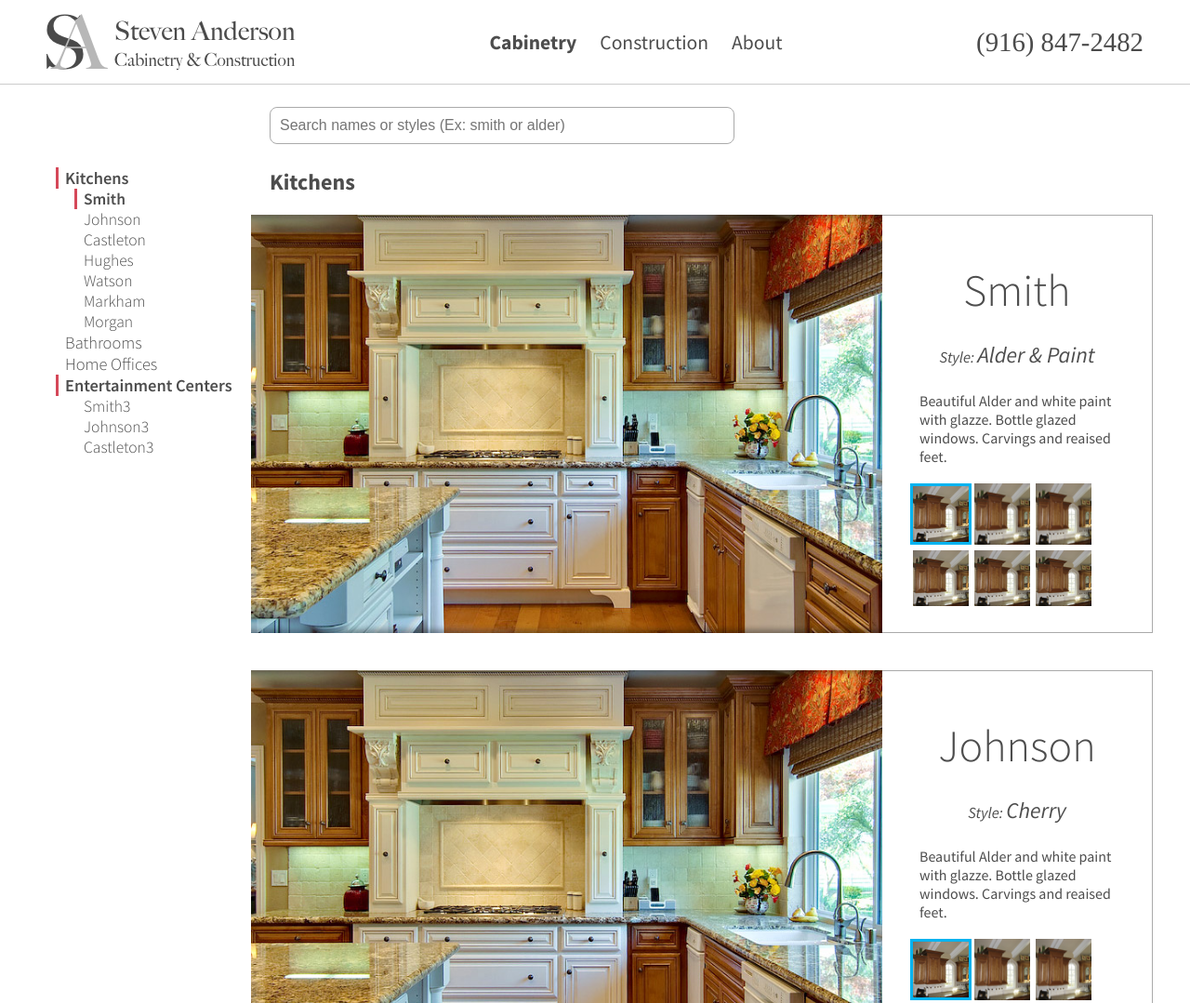
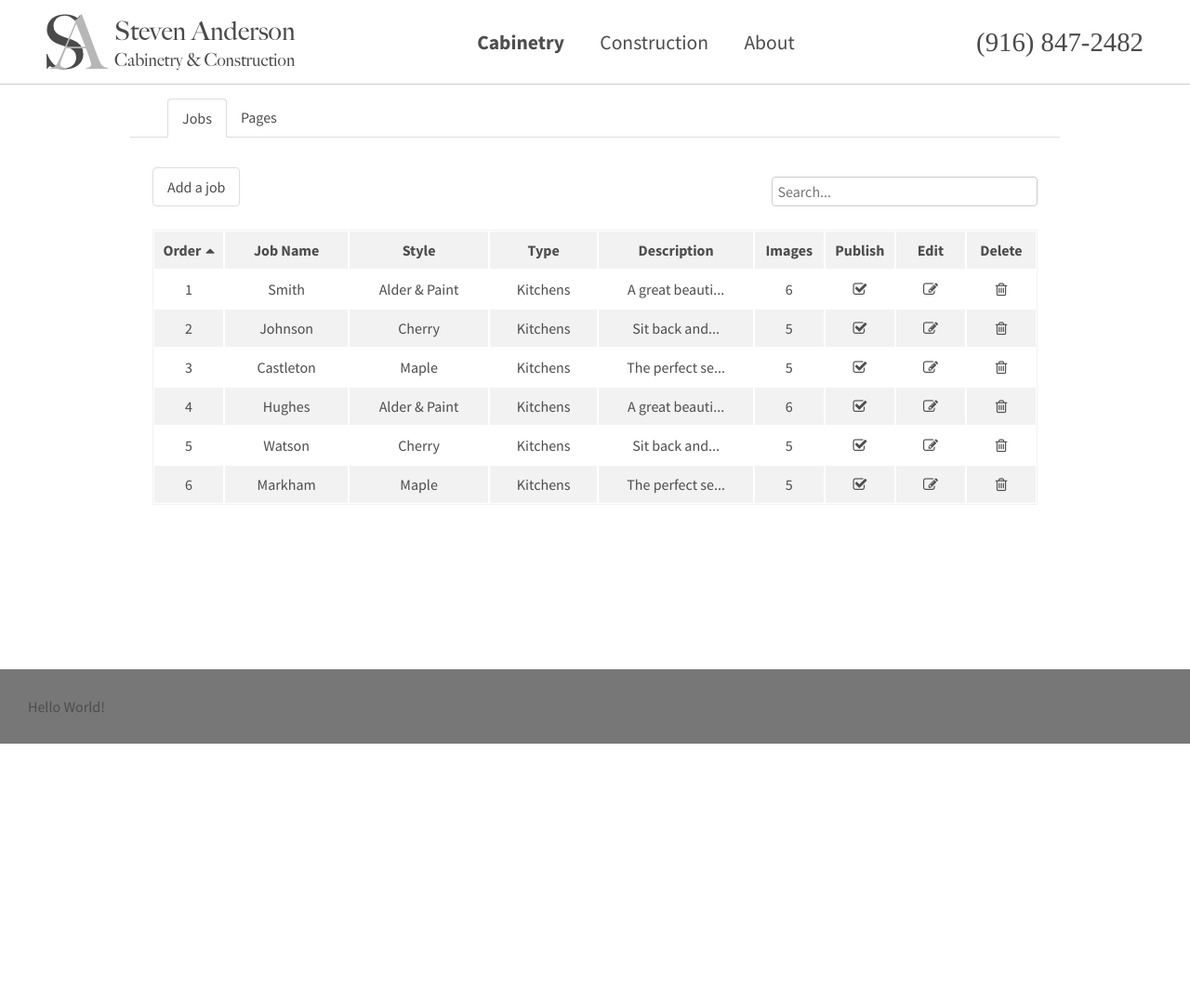
Before and after one commit to dallinja/stevenshop, a plain HTML site: page admin.html in a window 1280 px wide. Shown: the top 1079 px of the page at 93% size. After the commit the page ends 800 px from the top, so only its background shows below. Drawn offline with nearby package versions, Linux system fonts and the light colour scheme.

Commit message:
admin jobs tab ready

```diff
--- a/admin.html
+++ b/admin.html
@@ -6,6 +6,7 @@
 
 		<title>Steven Anderson Cabinetry&Construction</title>
 		<link rel="stylesheet" href="css/styles.css">
+		<link rel="stylesheet" href="css/admin.css">
 		<link href='https://fonts.googleapis.com/css?family=Source+Sans+Pro:400,300,400italic,600,700' rel='stylesheet' type='text/css'>
 		<link rel="stylesheet" href="https://maxcdn.bootstrapcdn.com/font-awesome/4.5.0/css/font-awesome.min.css">
 		<script src="https://ajax.googleapis.com/ajax/libs/jquery/1.12.0/jquery.min.js"></script>
@@ -17,89 +18,102 @@
 	<site-header></site-header>
 
 	<div class="container">
+		<div class="admin-container">
+			<nav>
+				<ul>
+					<li class="active"><a href="#jobs">Jobs</a></li>
+					<li><a href="#pages">Pages</a></li>
+				</ul>
+			</nav>
+			<div class="admin-content">
+				<div class="admin-tools">
+					<button class="btn left">Add a job</button>
+					<input class="admin-search right" placeholder="Search...">
+				</div>
+				<div class="Table">
+					<div class="Table-row Table-header">
+						<div class="Table-row-item f10">Order<i class="fa fa-caret-up"></i></div>
+						<div class="Table-row-item f14">Job Name</div>
+						<div class="Table-row-item f16">Style</div>
+						<div class="Table-row-item f12">Type</div>
+						<div class="Table-row-item f18">Description</div>
+						<div class="Table-row-item f10">Images</div>
+						<div class="Table-row-item f10">Publish</div>
+						<div class="Table-row-item f10">Edit</div>
+						<div class="Table-row-item f10">Delete</div>
+					</div>
+					<div class="Table-row">
+						<div class="Table-row-item f10" data-header="Header1">1</div>
+						<div class="Table-row-item f14" data-header="Header2">Smith</div>
+						<div class="Table-row-item f16" data-header="Header3">Alder & Paint</div>
+						<div class="Table-row-item f12" data-header="Header4">Kitchens</div>
+						<div class="Table-row-item f18" data-header="Header5">A great beauti...</div>
+						<div class="Table-row-item f10" data-header="Header6">6</div>
+						<div class="Table-row-item f10" data-header="Header7"><i class="fa fa-check-square-o"></i></div>
+						<div class="Table-row-item f10" data-header="Header8"><i class="fa fa-pencil-square-o"></i></div>
+						<div class="Table-row-item f10" data-header="Header9"><i class="fa fa-trash-o"></i></div>
+					</div>
+					<div class="Table-row">
+						<div class="Table-row-item f10" data-header="Header1">2</div>
+						<div class="Table-row-item f14" data-header="Header2">Johnson</div>
+						<div class="Table-row-item f16" data-header="Header3">Cherry</div>
+						<div class="Table-row-item f12" data-header="Header4">Kitchens</div>
+						<div class="Table-row-item f18" data-header="Header5">Sit back and...</div>
+						<div class="Table-row-item f10" data-header="Header6">5</div>
+						<div class="Table-row-item f10" data-header="Header7"><i class="fa fa-check-square-o"></i></div>
+						<div class="Table-row-item f10" data-header="Header8"><i class="fa fa-pencil-square-o"></i></div>
+						<div class="Table-row-item f10" data-header="Header9"><i class="fa fa-trash-o"></i></div>
+					</div>
+					<div class="Table-row">
+						<div class="Table-row-item f10" data-header="Header1">3</div>
+						<div class="Table-row-item f14" data-header="Header2">Castleton</div>
+						<div class="Table-row-item f16" data-header="Header3">Maple</div>
+						<div class="Table-row-item f12" data-header="Header4">Kitchens</div>
+						<div class="Table-row-item f18" data-header="Header5">The perfect se...</div>
+						<div class="Table-row-item f10" data-header="Header6">5</div>
+						<div class="Table-row-item f10" data-header="Header7"><i class="fa fa-check-square-o"></i></div>
+						<div class="Table-row-item f10" data-header="Header8"><i class="fa fa-pencil-square-o"></i></div>
+						<div class="Table-row-item f10" data-header="Header9"><i class="fa fa-trash-o"></i></div>
+					</div>
+					<div class="Table-row">
+						<div class="Table-row-item f10" data-header="Header1">4</div>
+						<div class="Table-row-item f14" data-header="Header2">Hughes</div>
+						<div class="Table-row-item f16" data-header="Header3">Alder & Paint</div>
+						<div class="Table-row-item f12" data-header="Header4">Kitchens</div>
+						<div class="Table-row-item f18" data-header="Header5">A great beauti...</div>
+						<div class="Table-row-item f10" data-header="Header6">6</div>
+						<div class="Table-row-item f10" data-header="Header7"><i class="fa fa-check-square-o"></i></div>
+						<div class="Table-row-item f10" data-header="Header8"><i class="fa fa-pencil-square-o"></i></div>
+						<div class="Table-row-item f10" data-header="Header9"><i class="fa fa-trash-o"></i></div>
+					</div>
+					<div class="Table-row">
+						<div class="Table-row-item f10" data-header="Header1">5</div>
+						<div class="Table-row-item f14" data-header="Header2">Watson</div>
+						<div class="Table-row-item f16" data-header="Header3">Cherry</div>
+						<div class="Table-row-item f12" data-header="Header4">Kitchens</div>
+						<div class="Table-row-item f18" data-header="Header5">Sit back and...</div>
+						<div class="Table-row-item f10" data-header="Header6">5</div>
+						<div class="Table-row-item f10" data-header="Header7"><i class="fa fa-check-square-o"></i></div>
+						<div class="Table-row-item f10" data-header="Header8"><i class="fa fa-pencil-square-o"></i></div>
+						<div class="Table-row-item f10" data-header="Header9"><i class="fa fa-trash-o"></i></div>
+					</div>
+					<div class="Table-row">
+						<div class="Table-row-item f10" data-header="Header1">6</div>
+						<div class="Table-row-item f14" data-header="Header2">Markham</div>
+						<div class="Table-row-item f16" data-header="Header3">Maple</div>
+						<div class="Table-row-item f12" data-header="Header4">Kitchens</div>
+						<div class="Table-row-item f18" data-header="Header5">The perfect se...</div>
+						<div class="Table-row-item f10" data-header="Header6">5</div>
+						<div class="Table-row-item f10" data-header="Header7"><i class="fa fa-check-square-o"></i></div>
+						<div class="Table-row-item f10" data-header="Header8"><i class="fa fa-pencil-square-o"></i></div>
+						<div class="Table-row-item f10" data-header="Header9"><i class="fa fa-trash-o"></i></div>
+					</div>
+				</div>
 
-		<sidebar></sidebar>
+			</div>
 
-		<div class="content-wrapper">
-			<div class="main-content">
-				<div class="search">
-					<input placeholder="Search names or styles (Ex: smith or alder)">
-				</div>
-				<div class="main-flow">
-					<h2 id="kitchens">Kitchens</h2>
-					<div id="smith" class="job-feature">
-						<div class="job-image">
-							<img src="images/hero.jpg">
-						</div>
-						<div class="job-details">
-							<h3>Smith</h3>
-							<p class="style"><span class="styleText">Style: </span>Alder & Paint</p>
-							<p class="desc">Beautiful Alder and white paint with glazze. Bottle glazed windows. Carvings and reaised feet.</p>
-							<div class="job-gallery">
-								<img class="thumb current" src="images/kitchen-oven-small.png">
-								<img class="thumb" src="images/kitchen-oven-small.png">
-								<img class="thumb" src="images/kitchen-oven-small.png">
-								<img class="thumb" src="images/kitchen-oven-small.png">
-								<img class="thumb" src="images/kitchen-oven-small.png">
-								<img class="thumb" src="images/kitchen-oven-small.png">
-							</div>
-						</div>
-					</div>
-					<div class="job-feature">
-						<div id="johnson" class="job-image">
-							<img src="images/hero.jpg">
-						</div>
-						<div class="job-details">
-							<h3>Johnson</h3>
-							<p class="style"><span class="styleText">Style: </span>Cherry</p>
-							<p class="desc">Beautiful Alder and white paint with glazze. Bottle glazed windows. Carvings and reaised feet.</p>
-							<div class="job-gallery">
-								<img class="thumb current" src="images/kitchen-oven-small.png">
-								<img class="thumb" src="images/kitchen-oven-small.png">
-								<img class="thumb" src="images/kitchen-oven-small.png">
-								<img class="thumb" src="images/kitchen-oven-small.png">
-								<img class="thumb" src="images/kitchen-oven-small.png">
-								<img class="thumb" src="images/kitchen-oven-small.png">
-							</div>
-						</div>
-					</div>
-					<div id="castleton" class="job-feature">
-						<div class="job-image">
-							<img src="images/hero.jpg">
-						</div>
-						<div class="job-details">
-							<h3>Castleton</h3>
-							<p class="style"><span class="styleText">Style: </span>Maple</p>
-							<p class="desc">Beautiful Alder and white paint with glazze. Bottle glazed windows. Carvings and reaised feet.</p>
-							<div class="job-gallery">
-								<img class="thumb current" src="images/kitchen-oven-small.png">
-								<img class="thumb" src="images/kitchen-oven-small.png">
-								<img class="thumb" src="images/kitchen-oven-small.png">
-								<img class="thumb" src="images/kitchen-oven-small.png">
-								<img class="thumb" src="images/kitchen-oven-small.png">
-								<img class="thumb" src="images/kitchen-oven-small.png">
-							</div>
-						</div>
-					</div>
-					<div id="hughes" style="height:400px"><h3>Hughes</h3></div>
-					<div id="watson" style="height:400px"><h3>Watson</h3></div>
-					<div id="markham" style="height:400px"><h3>Markham</h3></div>
-					<div id="morgan" style="height:400px"><h3>Morgan</h3></div>
-					<h2 id="bathrooms">Bathrooms</h2>
-					<div id="smith1" style="height:400px"><h3>Smith1</h3></div>
-					<div id="johnson1" style="height:400px"><h3>Johnson1</h3></div>
-					<div id="castleton1" style="height:400px"><h3>Castleton1</h3></div>
-					<h2 id="home-offices">Home Offices</h2>
-					<div id="smith2" style="height:400px"><h3>Smith2</h3></div>
-					<div id="johnson2" style="height:400px"><h3>Johnson2</h3></div>
-					<div id="castleton2" style="height:400px"><h3>Castleton2</h3></div>
-					<h2 id="entertainment-centers">Entertainment Centers</h2>
-					<div id="smith3" style="height:400px"><h3>Smith3</h3></div>
-					<div id="johnson3" style="height:400px"><h3>Johnson3</h3></div>
-					<div id="castleton3" style="height:400px"><h3>Castleton3</h3></div>
-				</div>
-			</div>
 		</div>
+
 	</div>
 	<footer>
 		{{ test }}
--- /dev/null
+++ b/css/admin.css
@@ -0,0 +1,140 @@
+.admin-container {
+	margin: 0 auto;
+	max-width: 1000px;
+	/*border: 1px solid #CCC;*/
+}
+nav ul:before {
+	display: table;
+	content: " ";
+}
+nav ul {
+	float: left;
+	width: 100%;
+	border-bottom: 1px solid #DDD;
+}
+nav li {
+	position: relative;
+	float: left;
+	display: block;
+	margin-bottom: -1px;
+}
+nav li a {
+	display: block;
+	padding: 10px 15px;
+}
+nav li.active a {
+	border: 1px solid #DDD;
+	border-bottom: 1px solid transparent;
+	border-top-left-radius: 4px;
+	border-top-right-radius: 4px;
+	background: #fff;
+}
+.admin-content {
+	clear: both;
+	padding: 1rem;
+}
+.admin-tools {
+	display: flex;
+	justify-content: space-between;
+	align-items: flex-end;
+	margin:0 8px 25px;
+}
+.admin-search {
+	padding: 5px;
+	width: 30%;
+	border: 1px solid #CCC;
+	background: #fff;
+	border-radius: 4px;
+}
+/*----------TABLE----------*/
+
+.Table {
+
+  display: flex;
+  flex-flow: column nowrap;
+  /*box-pack: justify;*/
+  justify-content: space-between;
+  border: 1px solid #f2f2f2;
+  font-size: 1rem;
+  margin: 0.5rem;
+  line-height: 1.5;
+}
+.Table-header {
+  display: none;
+}
+@media (min-width: 500px) {
+  .Table-header {
+    font-weight: 700;
+    background-color: #f2f2f2;
+  }
+}
+.Table-row {
+  width: 100%;
+}
+.Table-row:nth-of-type(even) {
+  background-color: #f2f2f2;
+}
+.Table-row:nth-of-type(odd) {
+  background-color: #ffffff;
+}
+@media (min-width: 500px) {
+  .Table-row {
+    display: flex;
+    flex-flow: row nowrap;
+  }
+  .Table-row:nth-of-type(even) {
+    background-color: #ffffff;
+  }
+  .Table-row:nth-of-type(odd) {
+    background-color: #f2f2f2;
+  }
+}
+.Table-row-item {
+  display: flex;
+  align-items: center;
+  flex-flow: row nowrap;
+  flex-grow: 1;
+  flex-basis: 0;
+  -ms-flex-preferred-size: 0;
+  word-wrap: break-word;
+  overflow-wrap: break-word;
+  word-break: break-all;
+  padding: 0.5em;
+  word-break: break-word;
+  justify-content: center;
+}
+.Table-row-item:before {
+  content: attr(data-header);
+  width: 30%;
+  font-weight: 700;
+}
+@media (min-width: 500px) {
+  .Table-row-item {
+    border: 1px solid #ffffff;
+    padding: 0.5em;
+  }
+  .Table-row-item:before {
+    content: none;
+  }
+}
+.fa-caret-up {
+	padding-left: 5px;
+}
+.f10 {
+	flex-grow: .7;
+}
+.f12 {
+	flex-grow: 1.2;
+}
+.f14 {
+	flex-grow: 1.4;
+}
+.f16 {
+	flex-grow: 1.6;
+}
+.f18 {
+	flex-grow: 1.8;
+}
+.f20 {
+	flex-grow: 2;
+}
--- a/css/styles.css
+++ b/css/styles.css
@@ -11,10 +11,18 @@
 * {
 	box-sizing: border-box;
 }
+html, body {
+	height: 100%;
+}
 body {
+	display: flex;
+	min-height: 100vh;
+	flex-direction: column;
 	position: relative;
 	margin: 0;
 	padding: 0;
+}
+body, button, input {
 	font-size: 16px;
 	font-family: 'Source Sans Pro', sans-serif;
 	color: #4D4D4D;
@@ -35,6 +43,23 @@ button.toggle {
 button.toggle i {
 	line-height: 1em;
 	font-size: 3em;
+}
+button.btn {
+	padding: 10px 15px;
+	background: #fff;
+	border: 1px solid #ddd;
+	border-radius: 4px;
+	font-size: 1em;
+	cursor: pointer;
+}
+.left {
+	float: left;
+}
+.right {
+	float: right;
+}
+.clear {
+	clear: both;
 }
 /*-------HEADER-------*/
 
@@ -57,7 +82,7 @@ nav.main {
 	padding: 0 10px;
 	display: flex;
 	justify-content: space-around;
-	width: 360px;
+	width: 400px;
 	font-size: 1.35em;
 }
 nav.main div.current {
@@ -91,6 +116,9 @@ nav.main div.current {
 	.logo img {
 		height: 50px;
 	}
+	nav.main {
+		width: 360px;
+	}
 }
 @media (max-width: 800px) {
 	nav.main {
@@ -118,16 +146,21 @@ nav.main div.current {
 .container {
 	position: relative;
 	margin: 90px 40px 0;
+	max-width: 1600px;
+	flex: 1;
 }
+
 @media (max-width: 1100px) {
 	.container {
 		margin: 70px 0 0;
+		margin-bottom: -150px;
 	}
 
 }
 @media (max-width: 767px) {
 	.container {
 		margin: 56px 0 0;
+		margin-bottom: -150px;
 	}
 
 }
@@ -376,7 +409,7 @@ p.style span {
 footer {
 	clear: both;
 	background: #777;
-	padding: 50px;
+	padding: 30px;
 }
 
 /*-------Media Queries-------*/
```
Also changed, not shown: js/templates/headerDir.html (+2 -2 lines).
